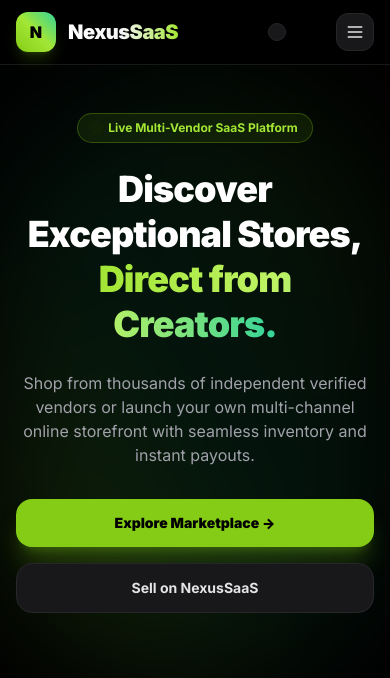
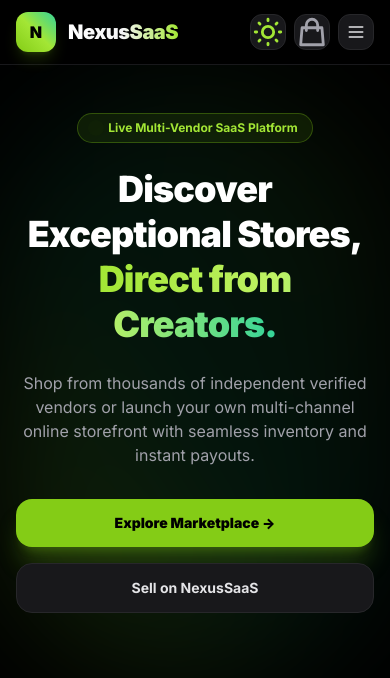
Before and after one commit to Vivekvampyr/multi-vendor-SaaS-Ecommerce-platform, a FastAPI app: page / in a window 390 px wide. Shown: the top 678 px of the page. Run offline with FastAPI, Linux system fonts and the light colour scheme; data comes from the database, SQL or seed files in the repository; data that the repository does not hold is empty; some libraries are stand-ins or nearby versions.

Commit message:
fix(ui): isolate navbar touch targets on mobile, stop event bubbling, and add drawer theme toggle

```diff
--- a/app/static/css/style.css
+++ b/app/static/css/style.css
@@ -248,11 +248,22 @@ html.light #chat-window {
   justify-content: flex-end;
 }
 
-/* Theme Toggle Button Hover Glow */
+/* Theme Toggle Button */
 .theme-toggle-btn {
+  display: inline-flex;
+  align-items: center;
+  justify-content: center;
+  touch-action: manipulation;
+  user-select: none;
+  -webkit-tap-highlight-color: transparent;
   transition: all 0.2s cubic-bezier(0.4, 0, 0.2, 1);
 }
 
+.theme-toggle-btn svg {
+  pointer-events: none;
+}
+
+@media (hover: hover) and (pointer: fine) {
   .theme-toggle-btn:hover {
     transform: rotate(15deg) scale(1.05);
   }
@@ -265,6 +276,7 @@ html.dark .theme-toggle-btn:hover {
   html.light .theme-toggle-btn:hover {
     border-color: #84cc16;
     box-shadow: 0 0 10px rgba(132, 204, 22, 0.2);
+  }
 }
 
 /* User Navbar Dropdown Menu Bridge & Click-Open Support */
--- a/app/static/js/main.js
+++ b/app/static/js/main.js
@@ -136,7 +136,11 @@ window.Nexus = {
     this.updateThemeIcons(saved);
   },
 
-  toggleTheme: function () {
+  toggleTheme: function (e) {
+    if (e) {
+      e.stopPropagation();
+      e.preventDefault();
+    }
     const isDark = document.documentElement.classList.contains("dark");
     const next = isDark ? "light" : "dark";
     if (next === "dark") {
@@ -153,12 +157,16 @@ window.Nexus = {
   updateThemeIcons: function (theme) {
     const sunIcons = document.querySelectorAll(".theme-icon-sun");
     const moonIcons = document.querySelectorAll(".theme-icon-moon");
+    const themeTextEls = document.querySelectorAll(".theme-text-indicator");
+
     if (theme === "dark") {
       sunIcons.forEach((el) => el.classList.remove("hidden"));
       moonIcons.forEach((el) => el.classList.add("hidden"));
+      themeTextEls.forEach((el) => (el.textContent = "Switch to Light"));
     } else {
       sunIcons.forEach((el) => el.classList.add("hidden"));
       moonIcons.forEach((el) => el.classList.remove("hidden"));
+      themeTextEls.forEach((el) => (el.textContent = "Switch to Dark"));
     }
   },
 
@@ -174,7 +182,11 @@ window.Nexus = {
   },
 
   // Mobile Navigation Drawer Toggle
-  toggleMobileDrawer: function () {
+  toggleMobileDrawer: function (e) {
+    if (e) {
+      e.stopPropagation();
+      e.preventDefault();
+    }
     const drawer = document.getElementById("mobile-drawer");
     const backdrop = document.getElementById("mobile-drawer-backdrop");
     if (!drawer) return;
--- a/app/templates/base.html
+++ b/app/templates/base.html
@@ -86,34 +86,34 @@
                 </div>
 
                 <!-- Navigation Action Links -->
-                <div class="flex items-center space-x-1.5 sm:space-x-4">
+                <div class="flex items-center gap-2 sm:gap-3">
                     <!-- Catalog Link (hidden on small mobile, accessible via drawer) -->
                     <a href="/products" class="hidden sm:inline-block text-xs sm:text-sm font-semibold text-slate-600 dark:text-zinc-300 hover:text-lime-600 dark:hover:text-lime-400 transition-colors px-2 py-1">
                         Catalog
                     </a>
 
-                    <!-- Theme Toggle Button (Light/Dark) -->
-                    <button onclick="window.Nexus.toggleTheme()" class="theme-toggle-btn p-2 rounded-xl border border-slate-200 dark:border-zinc-800 bg-slate-100 dark:bg-zinc-900 text-slate-700 dark:text-lime-400 hover:bg-slate-200 dark:hover:bg-zinc-800 transition-all cursor-pointer" title="Toggle Light/Dark Theme">
+                    <!-- Theme Toggle Button (Light/Dark) with dedicated isolated click handling -->
+                    <button type="button" onclick="window.Nexus.toggleTheme(event)" class="theme-toggle-btn w-9 h-9 sm:w-10 sm:h-10 rounded-xl border border-slate-200 dark:border-zinc-800 bg-slate-100 dark:bg-zinc-900 text-slate-700 dark:text-lime-400 hover:bg-slate-200 dark:hover:bg-zinc-800 flex items-center justify-center transition-colors cursor-pointer select-none flex-shrink-0" title="Toggle Light/Dark Theme" aria-label="Toggle Theme">
                         <!-- Sun Icon (shown in Dark mode to switch to light) -->
-                        <svg class="theme-icon-sun w-4.5 h-4.5 sm:w-5 sm:h-5" fill="none" stroke="currentColor" viewBox="0 0 24 24">
+                        <svg class="theme-icon-sun w-4.5 h-4.5 sm:w-5 sm:h-5 pointer-events-none" fill="none" stroke="currentColor" viewBox="0 0 24 24">
                             <path stroke-linecap="round" stroke-linejoin="round" stroke-width="2" d="M12 3v1m0 16v1m9-9h-1M4 12H3m15.364 6.364l-.707-.707M6.343 6.343l-.707-.707m12.728 0l-.707.707M6.343 17.657l-.707.707M16 12a4 4 0 11-8 0 4 4 0 018 0z"></path>
                         </svg>
                         <!-- Moon Icon (shown in Light mode to switch to dark) -->
-                        <svg class="theme-icon-moon w-4.5 h-4.5 sm:w-5 sm:h-5 hidden" fill="none" stroke="currentColor" viewBox="0 0 24 24">
+                        <svg class="theme-icon-moon w-4.5 h-4.5 sm:w-5 sm:h-5 hidden pointer-events-none" fill="none" stroke="currentColor" viewBox="0 0 24 24">
                             <path stroke-linecap="round" stroke-linejoin="round" stroke-width="2" d="M20.354 15.354A9 9 0 018.646 3.646 9.003 9.003 0 0012 21a9.003 9.003 0 008.354-5.646z"></path>
                         </svg>
                     </button>
 
-                    <!-- Wishlist Icon -->
-                    <a href="/customer/wishlist" class="p-2 rounded-xl text-slate-600 dark:text-zinc-400 hover:text-lime-600 dark:hover:text-lime-400 hover:bg-slate-100 dark:hover:bg-zinc-900 transition-all relative" title="My Wishlist">
-                        <svg class="w-4.5 h-4.5 sm:w-5 sm:h-5" fill="none" stroke="currentColor" viewBox="0 0 24 24">
+                    <!-- Wishlist Icon (Desktop & Tablet) -->
+                    <a href="/customer/wishlist" class="hidden sm:flex w-9 h-9 sm:w-10 sm:h-10 rounded-xl border border-slate-200 dark:border-zinc-800 bg-slate-100 dark:bg-zinc-900 text-slate-600 dark:text-zinc-400 hover:text-lime-600 dark:hover:text-lime-400 items-center justify-center transition-colors relative flex-shrink-0" title="My Wishlist">
+                        <svg class="w-4.5 h-4.5 sm:w-5 sm:h-5 pointer-events-none" fill="none" stroke="currentColor" viewBox="0 0 24 24">
                             <path stroke-linecap="round" stroke-linejoin="round" stroke-width="2" d="M4.318 6.318a4.5 4.5 0 000 6.364L12 20.364l7.682-7.682a4.5 4.5 0 00-6.364-6.364L12 7.636l-1.318-1.318a4.5 4.5 0 00-6.364 0z"></path>
                         </svg>
                     </a>
 
                     <!-- Shopping Cart Icon -->
-                    <a href="/cart" class="p-2 rounded-xl text-slate-600 dark:text-zinc-400 hover:text-lime-600 dark:hover:text-lime-400 hover:bg-slate-100 dark:hover:bg-zinc-900 transition-all relative" title="Shopping Cart">
-                        <svg class="w-4.5 h-4.5 sm:w-5 sm:h-5" fill="none" stroke="currentColor" viewBox="0 0 24 24">
+                    <a href="/cart" class="w-9 h-9 sm:w-10 sm:h-10 rounded-xl border border-slate-200 dark:border-zinc-800 bg-slate-100 dark:bg-zinc-900 text-slate-600 dark:text-zinc-400 hover:text-lime-600 dark:hover:text-lime-400 flex items-center justify-center transition-colors relative flex-shrink-0" title="Shopping Cart">
+                        <svg class="w-4.5 h-4.5 sm:w-5 sm:h-5 pointer-events-none" fill="none" stroke="currentColor" viewBox="0 0 24 24">
                             <path stroke-linecap="round" stroke-linejoin="round" stroke-width="2" d="M16 11V7a4 4 0 00-8 0v4M5 9h14l1 12H4L5 9z"></path>
                         </svg>
                         <span class="cart-count-badge absolute -top-1 -right-1 w-4.5 h-4.5 sm:w-5 sm:h-5 bg-lime-500 text-black text-[9px] sm:text-[10px] font-black rounded-full flex items-center justify-center hidden shadow-sm shadow-lime-500/50">0</span>
@@ -127,7 +127,7 @@
                                 <span class="px-1.5 py-0.5 text-[9px] uppercase font-black tracking-wider rounded bg-lime-500/20 text-lime-600 dark:text-lime-400 border border-lime-500/30">
                                     {{ current_user.role.value }}
                                 </span>
-                                <svg class="w-3.5 h-3.5 text-slate-400" fill="none" stroke="currentColor" viewBox="0 0 24 24">
+                                <svg class="w-3.5 h-3.5 text-slate-400 pointer-events-none" fill="none" stroke="currentColor" viewBox="0 0 24 24">
                                     <path stroke-linecap="round" stroke-linejoin="round" stroke-width="2" d="M19 9l-7 7-7-7"></path>
                                 </svg>
                             </button>
@@ -167,8 +167,8 @@
                     {% endif %}
 
                     <!-- Mobile Hamburger Menu Button (visible on mobile screens) -->
-                    <button onclick="window.Nexus.toggleMobileDrawer()" class="md:hidden p-2 rounded-xl border border-slate-200 dark:border-zinc-800 bg-slate-100 dark:bg-zinc-900 text-slate-800 dark:text-zinc-200 hover:bg-slate-200 dark:hover:bg-zinc-800 transition-all cursor-pointer" title="Open Navigation Menu">
-                        <svg class="w-5 h-5" fill="none" stroke="currentColor" viewBox="0 0 24 24">
+                    <button type="button" onclick="window.Nexus.toggleMobileDrawer(event)" class="md:hidden w-9 h-9 rounded-xl border border-slate-200 dark:border-zinc-800 bg-slate-100 dark:bg-zinc-900 text-slate-800 dark:text-zinc-200 hover:bg-slate-200 dark:hover:bg-zinc-800 flex items-center justify-center transition-all cursor-pointer flex-shrink-0" title="Open Navigation Menu" aria-label="Open Navigation Menu">
+                        <svg class="w-5 h-5 pointer-events-none" fill="none" stroke="currentColor" viewBox="0 0 24 24">
                             <path stroke-linecap="round" stroke-linejoin="round" stroke-width="2" d="M4 6h16M4 12h16M4 18h16"></path>
                         </svg>
                     </button>
@@ -182,24 +182,35 @@
 
     <!-- Mobile Slide-in Drawer Navigation Panel -->
     <div id="mobile-drawer" class="fixed top-0 right-0 bottom-0 w-80 max-w-[85vw] bg-white dark:bg-zinc-950 border-l border-slate-200 dark:border-zinc-900 z-50 p-6 flex flex-col justify-between shadow-2xl drawer-closed overflow-y-auto">
-        <div class="space-y-6">
+        <div class="space-y-5">
             <!-- Drawer Header -->
             <div class="flex items-center justify-between pb-4 border-b border-slate-200 dark:border-zinc-800">
                 <a href="/" onclick="window.Nexus.closeMobileDrawer()" class="flex items-center space-x-2.5">
                     <div class="w-8 h-8 rounded-lg bg-lime-500 flex items-center justify-center font-black text-black text-sm">N</div>
                     <span class="font-black text-base text-slate-900 dark:text-white">NexusSaaS</span>
                 </a>
-                <button onclick="window.Nexus.closeMobileDrawer()" class="p-1.5 rounded-lg text-slate-400 hover:text-black dark:hover:text-white hover:bg-slate-100 dark:hover:bg-zinc-900 cursor-pointer">
-                    <svg class="w-5 h-5" fill="none" stroke="currentColor" viewBox="0 0 24 24">
+                <button type="button" onclick="window.Nexus.closeMobileDrawer()" class="p-1.5 rounded-lg text-slate-400 hover:text-black dark:hover:text-white hover:bg-slate-100 dark:hover:bg-zinc-900 cursor-pointer">
+                    <svg class="w-5 h-5 pointer-events-none" fill="none" stroke="currentColor" viewBox="0 0 24 24">
                         <path stroke-linecap="round" stroke-linejoin="round" stroke-width="2" d="M6 18L18 6M6 6l12 12"></path>
                     </svg>
+                </button>
+            </div>
+
+            <!-- Theme Mode Switch Card in Drawer -->
+            <div class="p-3 rounded-2xl bg-slate-100 dark:bg-zinc-900 border border-slate-200 dark:border-zinc-800 flex items-center justify-between">
+                <div class="flex items-center space-x-2">
+                    <span class="text-base">🌓</span>
+                    <span class="text-xs font-bold text-slate-800 dark:text-zinc-200">Theme Mode</span>
+                </div>
+                <button type="button" onclick="window.Nexus.toggleTheme(event)" class="px-3 py-1.5 rounded-xl bg-lime-500 hover:bg-lime-400 text-black text-[11px] font-black shadow-sm transition-all cursor-pointer">
+                    <span class="theme-text-indicator">Switch Mode</span>
                 </button>
             </div>
 
             <!-- Mobile Search Bar -->
             <form action="/products" method="GET" class="relative">
                 <input type="text" name="search" placeholder="Search marketplace..." value="{{ request.query_params.get('search', '') }}" class="w-full bg-slate-100 dark:bg-zinc-900 border border-slate-200 dark:border-zinc-800 rounded-xl pl-9 pr-3 py-2 text-xs text-slate-800 dark:text-zinc-200 placeholder-slate-400 dark:placeholder-zinc-500 focus:outline-none focus:border-lime-500">
-                <svg class="w-4 h-4 text-slate-400 absolute left-3 top-2.5" fill="none" stroke="currentColor" viewBox="0 0 24 24">
+                <svg class="w-4 h-4 text-slate-400 absolute left-3 top-2.5 pointer-events-none" fill="none" stroke="currentColor" viewBox="0 0 24 24">
                     <path stroke-linecap="round" stroke-linejoin="round" stroke-width="2" d="M21 21l-6-6m2-5a7 7 0 11-14 0 7 7 0 0114 0z"></path>
                 </svg>
             </form>
```
Lines whose indentation alone changed are shown as unchanged.
